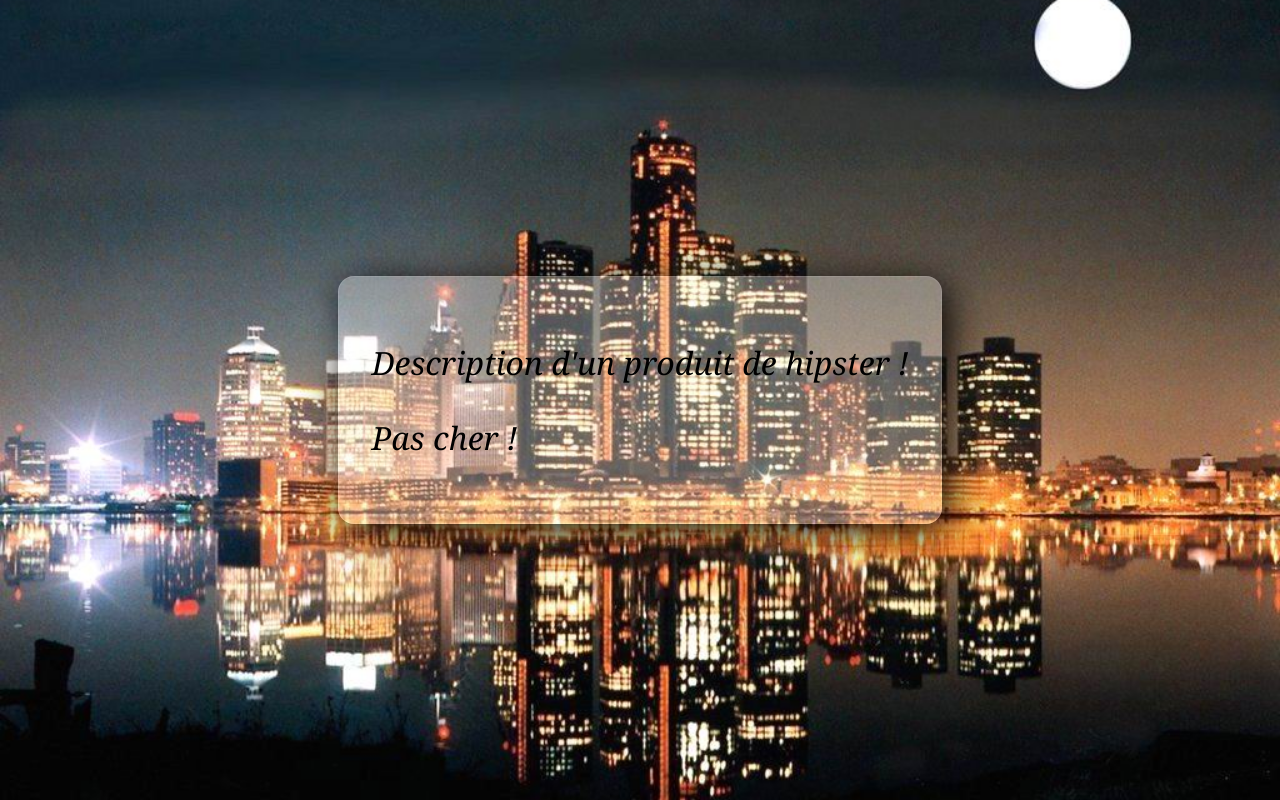
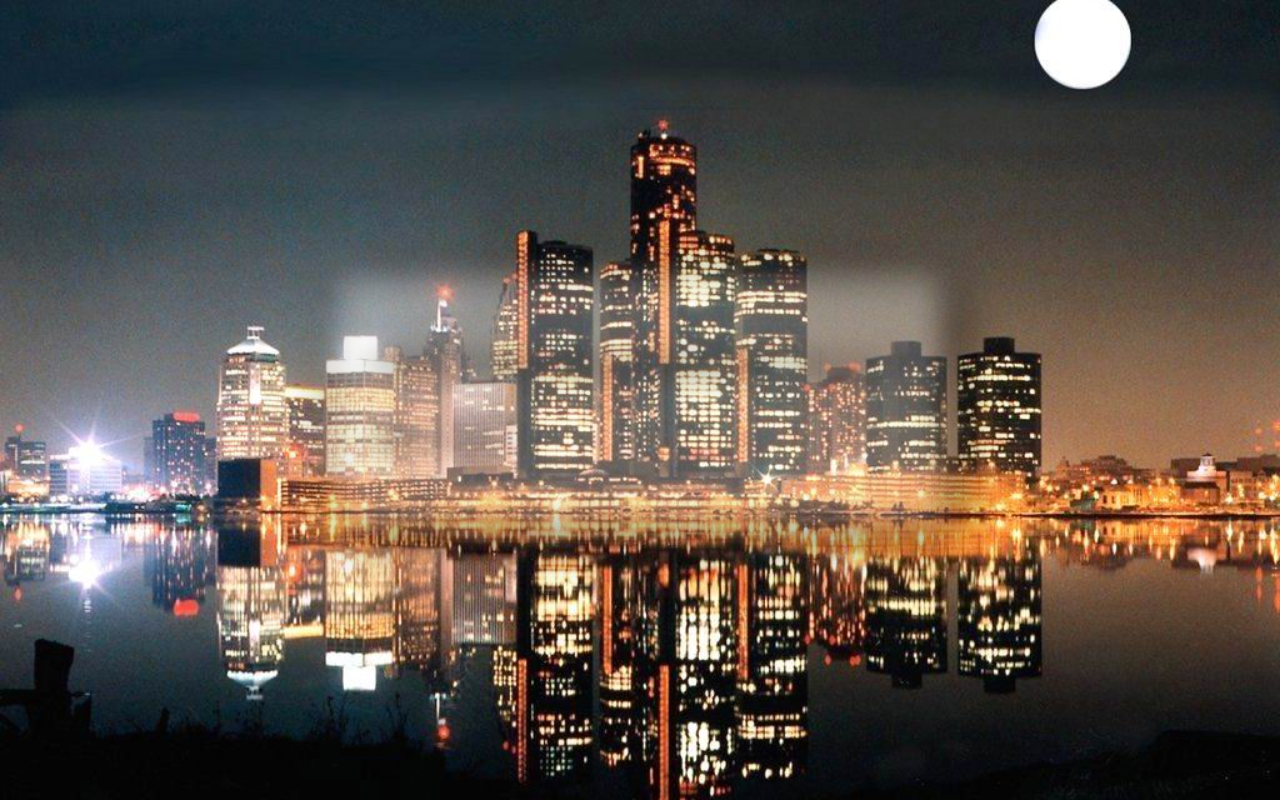
Before and after one commit to tut-tuuut/demo-css-secrets, a plain HTML site: page index.html in a window 1280 px wide. Drawn offline with Linux system fonts and the light colour scheme.

Commit message:
Add: step 2 ooops

```diff
--- a/css-steps.css
+++ b/css-steps.css
@@ -25,8 +25,7 @@ html {
   margin: 1em;
   padding: 1em;
 }
-
-/* 1st step : background on body and .glass */
+/* Interesting from here */
 body {
   background: url(img/night-town.jpg) 50% / cover fixed;
   /* 50% : abbreviation for 50% 50% = background-position. See the difference if you put 0 */
@@ -34,4 +33,5 @@ body {
 .glass {
   background: rgba(255, 255, 255, .3); /* red, green, blue, alpha */
   background: hsla(0, 0%, 100%, .3); /* hue, saturation, lightness, alpha */
+  filter: blur(15px); /* doesn't do what we want… */
 }
```
